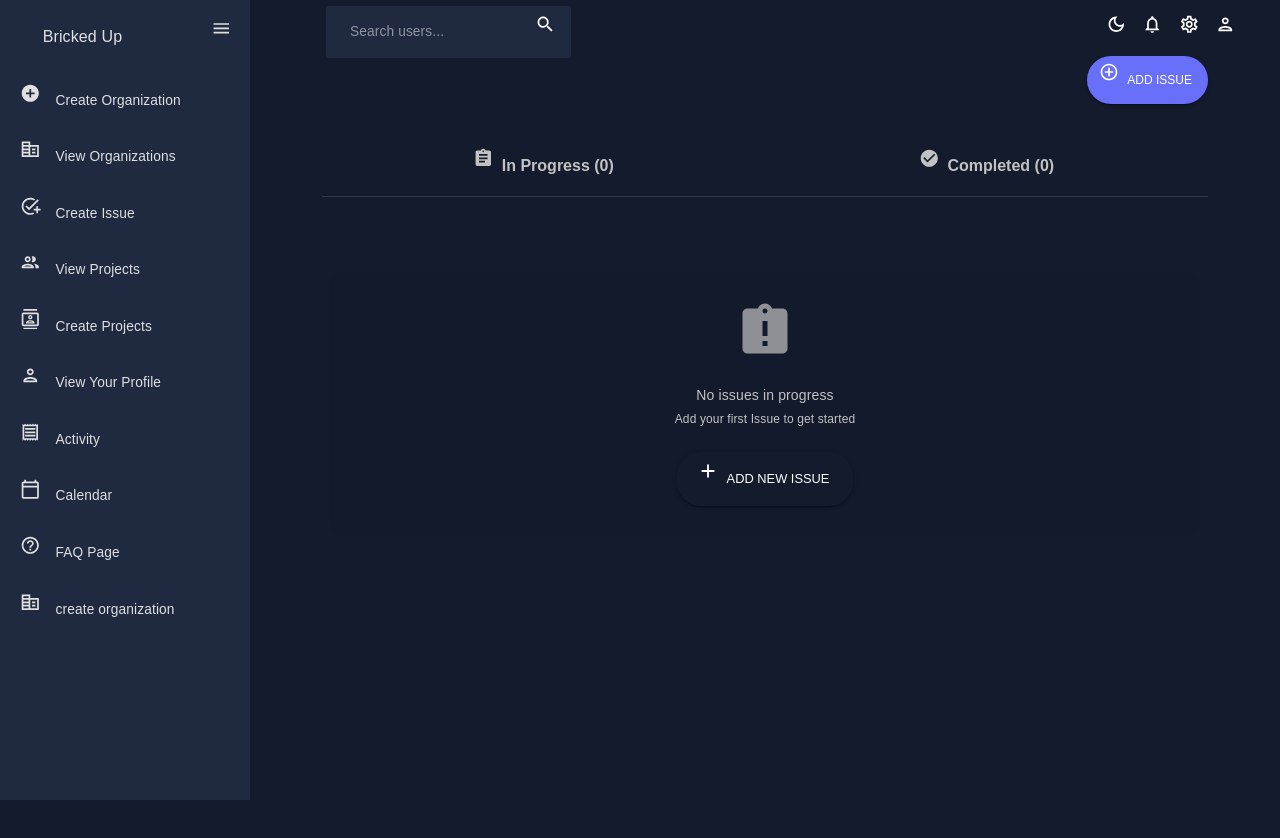
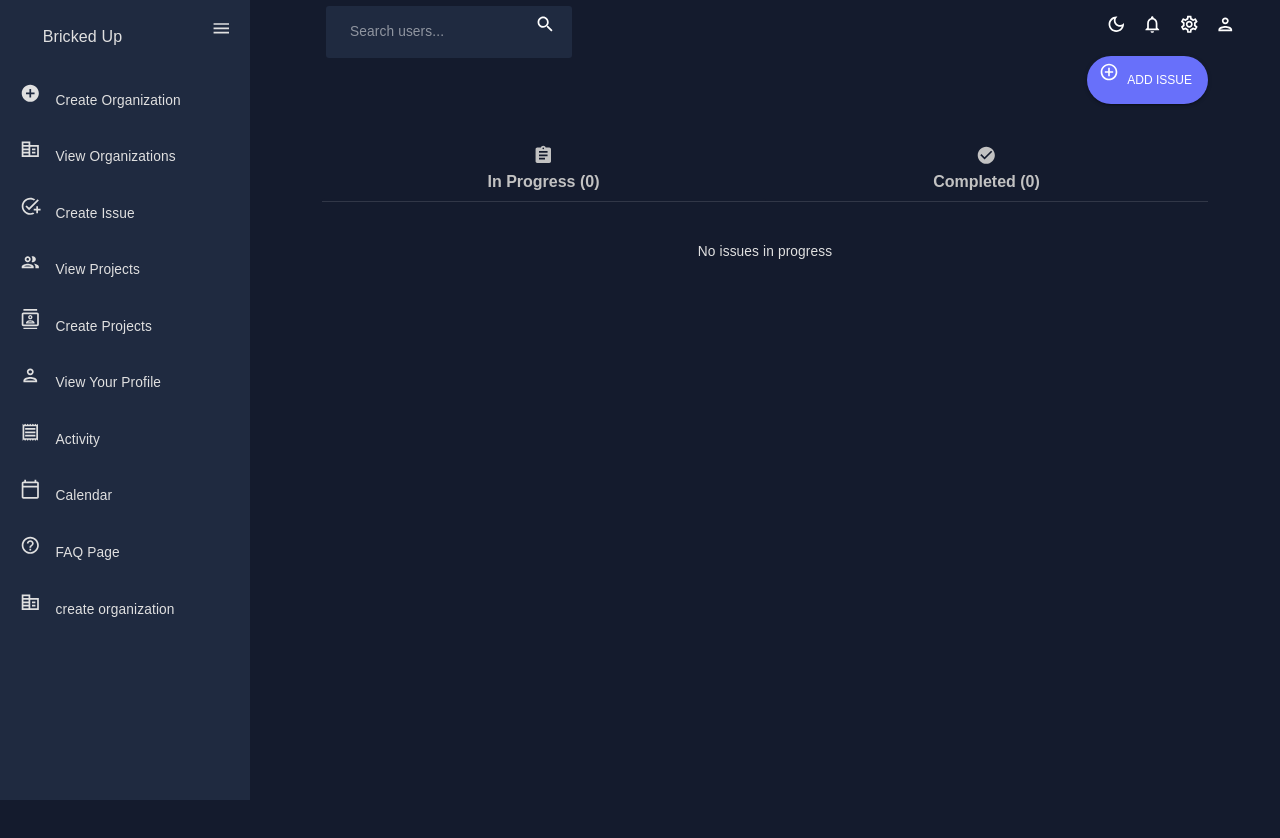
Before and after one commit to bricked-up/Frontend, a React (Create React App) app: page /createIssue in a window 1280 px wide. Shown: the top 838 px of the page. Built offline with nearby package versions, Linux system fonts and the light colour scheme.

Commit message:
complete and incomplete issues in local storage, reload saves

```diff
--- a/src/Components/CreateIssue/CreateIssue.tsx
+++ b/src/Components/CreateIssue/CreateIssue.tsx
@@ -99,76 +99,93 @@ export const defaultBoard: Board = {
  * - Allows creating, editing, deleting, and completing issues.
  * - Supports switching issues between 'In Progress' and 'Completed' states.
  */
-const CreateIssue: React.FC<CreateIssuePageProps> = ({ board = defaultBoard}) => {
-  // Import necessary components
-  const { Grid } = require("@mui/material");
+const CreateIssue: React.FC<CreateIssuePageProps> = ({
+  board = {
+    id: 0,
+    name: "",
+    createdBy: "system",
+    createdById: "0",
+    createdAt: new Date(),
+    issues: [],
+  },
+}) => {
+  const theme = useTheme();
+  const colors = tokens(theme.palette.mode);
   const [showAddIssue, setShowAddIssue] = useState(false);
   const [issues, setIssues] = useState<Issue[]>([]);
   const [editingIssue, setEditingIssue] = useState<Issue | null>(null);
   const [activeTab, setActiveTab] = useState(0);
 
   useEffect(() => {
-    const loadIssuesFromBackend = async () => {
+    const loadIssues = async () => {
       const userId = Number(localStorage.getItem("userid"));
       if (!userId) return;
+      const { data: user } = await getUser(userId);
+      if (!user?.issues) return;
 
-      const userRes = await getUser(userId);
-      if (!userRes.data || !userRes.data.issues) return;
-
-      const issuesFetched = await Promise.all(
-        userRes.data.issues.map((issueId) => getIssue(issueId))
-      );
-
-      const validIssues = issuesFetched
+      const fetched = await Promise.all(user.issues.map((id) => getIssue(id)));
+      const valid = fetched
         .filter((res) => res.status === 200 && res.data)
         .map((res) => res.data as Issue);
 
-      setIssues(validIssues);
+      const savedStatus = localStorage.getItem("completedStatus");
+      const overrides: Record<number, string> = savedStatus
+        ? JSON.parse(savedStatus)
+        : {};
+
+      const merged = valid.map((issue) => ({
+        ...issue,
+        completed:
+          overrides[issue.id] === "completed"
+            ? new Date()
+            : overrides[issue.id] === "uncompleted"
+            ? undefined
+            : issue.completed,
+      }));
+
+      setIssues(merged);
+    };
+    loadIssues();
+  }, []);
+
+  const saveCompletionState = (updated: Issue[]) => {
+    const status: Record<number, string> = {};
+    updated.forEach((issue) => {
+      status[issue.id] = issue.completed ? "completed" : "uncompleted";
+    });
+    localStorage.setItem("completedStatus", JSON.stringify(status));
   };
 
-    loadIssuesFromBackend();
-  }, []);
+  const handleAddIssue = (issue: Issue) =>
+    setIssues((prev) => [...prev, issue]);
+  const handleDeleteIssue = (id: number) =>
+    setIssues((prev) => prev.filter((issue) => issue.id !== id));
 
-  const theme = useTheme();
-  const colors = tokens(theme.palette.mode);
-
-  const handleAddIssue = (issue: Issue) => {
-    setIssues((prev) => [...prev, issue]);
+  const handleCompleteIssue = (id: number) => {
+    setIssues((prev) => {
+      const updated = prev.map((issue) =>
+        issue.id === id
+          ? { ...issue, completed: issue.completed ? undefined : new Date() }
+          : issue
+      );
+      saveCompletionState(updated);
+      return updated;
+    });
   };
 
-  const handleDeleteIssue = (IssueId: number) => {
-    setIssues((prev) => prev.filter((Issue) => Issue.id !== IssueId));
-  };
-
-  const handleCompleteIssue = (IssueId: number) => {
-    setIssues((previssues) =>
-      previssues.map((Issue) =>
-        Issue.id === IssueId
-          ? { ...Issue, completed: Issue.completed ? undefined : new Date() }
-          : Issue
-      )
-    );
-  };
-
-  const handleEditIssue = (Issue: Issue) => {
-    setEditingIssue(Issue);
-  };
-
-  const handleSaveEdit = (updatedIssue: Issue) => {
+  const handleEditIssue = (issue: Issue) => setEditingIssue(issue);
+  const handleSaveEdit = (updated: Issue) => {
     setIssues((prev) =>
-      prev.map((Issue) => (Issue.id === updatedIssue.id ? updatedIssue : Issue))
+      prev.map((issue) => (issue.id === updated.id ? updated : issue))
     );
     setEditingIssue(null);
   };
 
-  const handleChangeTab = (event: React.SyntheticEvent, newValue: number) => {
-    setActiveTab(newValue);
-  };
+  const handleChangeTab = (_: React.SyntheticEvent, value: number) =>
+    setActiveTab(value);
 
-  const inProgressissues = issues.filter((Issue) => !Issue.completed);
-  const completedissues = issues.filter((Issue) => Issue.completed);
-
-  //        bgcolor: theme.palette.background.default,
+  const inProgress = issues.filter((issue) => !issue.completed);
+  const completed = issues.filter((issue) => issue.completed);
 
   return (
     <Box
@@ -209,20 +226,7 @@ const CreateIssue: React.FC<CreateIssuePageProps> = ({ board = defaultBoard}) =>
           alignItems="center"
           padding={4}
         >
-          <Box
-            sx={{
-              width: "100%",
-              maxWidth: "1200px",
-              mb: 3,
-            }}
-          >
-            <Box
-              sx={{
-                width: "100%",
-                backgroundColor: "transparent",
-                mb: 2,
-              }}
-            >
+          <Box sx={{ width: "100%", maxWidth: "1200px", mb: 3 }}>
             <Tabs
               value={activeTab}
               onChange={handleChangeTab}
@@ -266,33 +270,19 @@ const CreateIssue: React.FC<CreateIssuePageProps> = ({ board = defaultBoard}) =>
             >
               <Tab
                 icon={<AssignmentIcon />}
-                  iconPosition="start"
-                  label={`In Progress (${inProgressissues.length})`}
-                  sx={{
-                    "&:first-of-type::after": {
-                      width: activeTab === 0 ? "100%" : 0,
-                    },
-                  }}
+                label={`In Progress (${inProgress.length})`}
               />
               <Tab
                 icon={<CheckCircleIcon />}
-                  iconPosition="start"
-                  label={`Completed (${completedissues.length})`}
-                  sx={{
-                    "&:nth-of-type(2)::after": {
-                      width: activeTab === 1 ? "100%" : 0,
-                    },
-                  }}
+                label={`Completed (${completed.length})`}
               />
             </Tabs>
-            </Box>
           </Box>
 
           <Box
             sx={{
               width: "100%",
               maxWidth: "1200px",
-              transition: "opacity 0.3s ease",
               minHeight: "200px",
               maxHeight: "calc(100vh - 240px)",
               overflowY: "auto",
@@ -301,14 +291,14 @@ const CreateIssue: React.FC<CreateIssuePageProps> = ({ board = defaultBoard}) =>
             }}
           >
             <TabPanel value={activeTab} index={0}>
-              {inProgressissues.length > 0 ? (
+              {inProgress.length ? (
                 <Grid container spacing={3}>
-                  {inProgressissues.map((Issue) => (
-                    <Grid item xs={12} sm={6} md={4} key={Issue.id}>
-                      <Grow in={true} timeout={300}>
+                  {inProgress.map((issue) => (
+                    <Grid item xs={12} sm={6} md={4} key={issue.id}>
+                      <Grow in timeout={300}>
                         <Box>
                           <IssueCard
-                            issue={Issue}
+                            issue={issue}
                             boardId={board.id}
                             onDelete={handleDeleteIssue}
                             onComplete={handleCompleteIssue}
@@ -320,56 +310,19 @@ const CreateIssue: React.FC<CreateIssuePageProps> = ({ board = defaultBoard}) =>
                   ))}
                 </Grid>
               ) : (
-                <Paper
-                  elevation={0}
-                  sx={{
-                    p: 4,
-                    textAlign: "center",
-                    backgroundColor: "rgba(0, 0, 0, 0.02)",
-                    borderRadius: 4,
-                    mt: 2,
-                  }}
-                >
-                  <AssignmentLateIcon
-                    sx={{
-                      fontSize: 60,
-                      color: "text.secondary",
-                      mb: 2,
-                      opacity: 0.7,
-                    }}
-                  />
-                  <Typography variant="h6" color="text.secondary" gutterBottom>
-                    No issues in progress
-                  </Typography>
-                  <Typography
-                    variant="body2"
-                    color="text.secondary"
-                    sx={{ mb: 3 }}
-                  >
-                    Add your first Issue to get started
-                  </Typography>
-                  <Button
-                    variant="contained"
-                    size="large"
-                    startIcon={<AddIcon />}
-                    onClick={() => setShowAddIssue(true)}
-                    sx={{ borderRadius: "24px", px: 3 }}
-                  >
-                    Add new Issue
-                  </Button>
-                </Paper>
+                <Typography>No issues in progress</Typography>
               )}
             </TabPanel>
 
             <TabPanel value={activeTab} index={1}>
-              {completedissues.length > 0 ? (
+              {completed.length ? (
                 <Grid container spacing={3}>
-                  {completedissues.map((Issue) => (
-                    <Grid item xs={12} sm={6} md={4} key={Issue.id}>
-                      <Grow key={Issue.id} in={true} timeout={300}>
+                  {completed.map((issue) => (
+                    <Grid item xs={12} sm={6} md={4} key={issue.id}>
+                      <Grow in timeout={300}>
                         <Box>
                           <IssueCard
-                            issue={Issue}
+                            issue={issue}
                             boardId={board.id}
                             onDelete={handleDeleteIssue}
                             onComplete={handleCompleteIssue}
@@ -381,43 +334,7 @@ const CreateIssue: React.FC<CreateIssuePageProps> = ({ board = defaultBoard}) =>
                   ))}
                 </Grid>
               ) : (
-                <Paper
-                  elevation={0}
-                  sx={{
-                    p: 4,
-                    textAlign: "center",
-                    backgroundColor: "rgba(0, 0, 0, 0.02)",
-                    borderRadius: 4,
-                    mt: 2,
-                  }}
-                >
-                  <EmojiEventsIcon
-                    sx={{
-                      fontSize: 60,
-                      color: "text.secondary",
-                      mb: 2,
-                      opacity: 0.7,
-                    }}
-                  />
-                  <Typography variant="h6" color="text.secondary" gutterBottom>
-                    No completed issues yet
-                  </Typography>
-                  <Typography
-                    variant="body2"
-                    color="text.secondary"
-                    sx={{ mb: 3 }}
-                  >
-                    issues you complete will appear here
-                  </Typography>
-                  <Button
-                    variant="outlined"
-                    size="large"
-                    onClick={() => setActiveTab(0)}
-                    sx={{ borderRadius: "24px", px: 3 }}
-                  >
-                    View in-progress issues
-                  </Button>
-                </Paper>
+                <Typography>No completed issues</Typography>
               )}
             </TabPanel>
           </Box>
@@ -435,7 +352,7 @@ const CreateIssue: React.FC<CreateIssuePageProps> = ({ board = defaultBoard}) =>
 
       {editingIssue && (
         <AddIssue
-          show={!!editingIssue}
+          show
           onClose={() => setEditingIssue(null)}
           boardId={board.id}
           onAdd={handleSaveEdit}
@@ -446,15 +363,15 @@ const CreateIssue: React.FC<CreateIssuePageProps> = ({ board = defaultBoard}) =>
   );
 };
 
-// Custom TabPanel component
-const TabPanel = (props: {
+const TabPanel = ({
+  children,
+  value,
+  index,
+}: {
   children: React.ReactNode;
   value: number;
   index: number;
-}) => {
-  const { children, value, index, ...other } = props;
-
-  return (
+}) => (
   <div
     role="tabpanel"
     hidden={value !== index}
@@ -466,11 +383,9 @@ const TabPanel = (props: {
       transition: "opacity 0.3s ease",
       opacity: value === index ? 1 : 0,
     }}
-      {...other}
   >
     {value === index && children}
   </div>
 );
-};
 
 export default CreateIssue;
```
Lines whose indentation alone changed are shown as unchanged.
